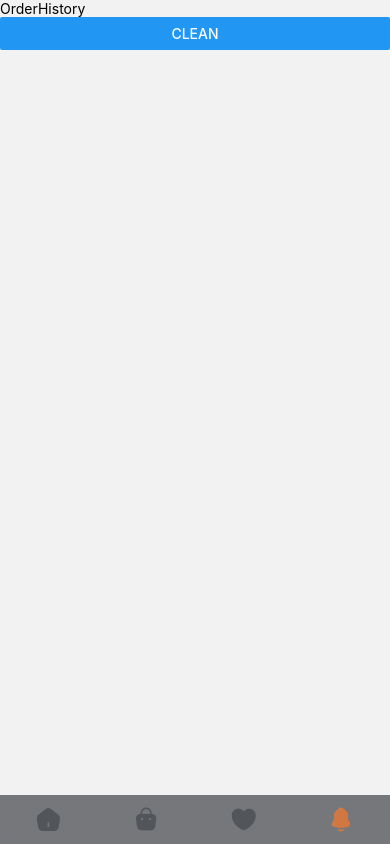
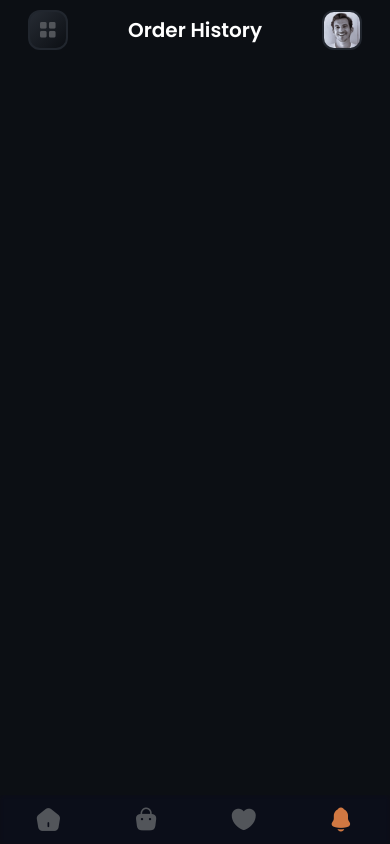
Before and after one commit to MarcosVel/coffee-shop, a React Native app: screen /History in a window 390 px wide. Built offline with nearby package versions, Linux system fonts and the light colour scheme.

Commit message:
feat: refactor HeaderBar and OrderHistory components

```diff
--- a/src/components/HeaderBar.jsx
+++ b/src/components/HeaderBar.jsx
@@ -25,8 +25,9 @@ const HeaderBar = ({ title, onPress }) => {
 const styles = StyleSheet.create({
   container: {
     flexDirection: "row",
-    padding: SPACING.space_28,
     paddingTop: SPACING.space_10,
+    paddingHorizontal: SPACING.space_28,
+    paddingBottom: SPACING.space_12,
     alignItems: "center",
     justifyContent: "space-between",
   },
--- a/src/screens/Home.jsx
+++ b/src/screens/Home.jsx
@@ -239,6 +239,7 @@ const styles = StyleSheet.create({
     fontFamily: FONTFAMILY.poppins_semibold,
     fontSize: FONTSIZE.size_28,
     color: COLORS.primaryWhiteHex,
+    marginTop: SPACING.space_12,
     marginLeft: SPACING.space_28,
   },
   inputContainer: {
--- a/src/screens/OrderHistory.jsx
+++ b/src/screens/OrderHistory.jsx
@@ -1,20 +1,168 @@
-import { Button, SafeAreaView, StyleSheet, Text } from "react-native";
+import { LinearGradient } from "expo-linear-gradient";
+import {
+  FlatList,
+  Image,
+  SafeAreaView,
+  StyleSheet,
+  Text,
+  View,
+} from "react-native";
+import { HeaderBar } from "../components";
 import { useStore } from "../store/store";
+import { COLORS, FONTFAMILY } from "../theme/theme";
+
+const Order = ({ item }) => (
+  <View style={styles.order}>
+    <View style={styles.header}>
+      <View>
+        <Text style={styles.title}>Order Date</Text>
+        <Text style={styles.date}>{item.OrderDate}</Text>
+      </View>
+      <View>
+        <Text style={styles.title}>Total Amount</Text>
+        <Text style={styles.total}>${item.CartListPrice.toFixed(2)}</Text>
+      </View>
+    </View>
+
+    <View style={{ gap: 20 }}>
+      {item.Orders.map((orderItem) => {
+        console.log("orderItem", orderItem);
+        return orderItem.CartList.map((cartItem) => (
+          <LinearGradient
+            key={cartItem.id}
+            style={styles.orderItem}
+            start={{ x: 0, y: 0 }}
+            end={{ x: 1, y: 1 }}
+            colors={[COLORS.primaryGreyHex, COLORS.primaryBlackHex]}
+          >
+            <View style={styles.orderItemHeader}>
+              <Image source={cartItem.imagelink_square} style={styles.image} />
+              <View>
+                <Text style={styles.orderItemName}>{cartItem.name}</Text>
+                <Text style={styles.special_ingredient}>
+                  {cartItem.special_ingredient}
+                </Text>
+              </View>
+              <Text style={styles.orderItemPrice}>
+                <Text style={{ color: COLORS.primaryOrangeHex }}>$ </Text>
+                {parseFloat(cartItem.ItemPrice).toFixed(2)}
+              </Text>
+            </View>
+          </LinearGradient>
+        ));
+      })}
+    </View>
+  </View>
+);
 
 const OrderHistory = () => {
   const OrderHistoryList = useStore((state) => state.OrderHistoryList);
   const cleanOrderHistory = useStore((state) => state.cleanOrderHistory);
 
-  console.log("OrderHistoryList", OrderHistoryList);
+  const groupedOrders = OrderHistoryList.reduce((acc, item) => {
+    const date = new Date(item.OrderDate);
+    const hour = date.getHours() < 10 ? `0${date.getHours()}` : date.getHours();
+    const minutes =
+      date.getMinutes() < 10 ? `0${date.getMinutes()}` : date.getMinutes();
+    const formattedDate = `${date.toDateString()} ${hour}:${minutes}`;
+
+    if (!acc[formattedDate]) {
+      acc[formattedDate] = {
+        OrderDate: formattedDate,
+        CartListPrice: 0,
+        Orders: [],
+      };
+    }
+
+    acc[formattedDate].CartListPrice += parseFloat(item.CartListPrice); // Sum the CartListPrice
+    acc[formattedDate].Orders.push(item);
+    return acc;
+  }, {});
+
+  const transformedArray = Object.values(groupedOrders);
+
+  console.log("transformedArray", transformedArray);
 
   return (
-    <SafeAreaView>
-      <Text>OrderHistory</Text>
-      <Button title="Clean" onPress={() => cleanOrderHistory()} />
+    <SafeAreaView style={styles.safeArea}>
+      <HeaderBar title="Order History" onPress={() => cleanOrderHistory()} />
+
+      <FlatList
+        data={transformedArray}
+        keyExtractor={(item) => item.OrderDate}
+        renderItem={({ item }) => <Order item={item} />}
+        contentContainerStyle={styles.list}
+      />
     </SafeAreaView>
   );
 };
 
-const styles = StyleSheet.create({});
+const styles = StyleSheet.create({
+  safeArea: {
+    backgroundColor: COLORS.primaryBlackHex,
+    flex: 1,
+  },
+  list: {
+    marginTop: 8,
+    paddingHorizontal: 32,
+    paddingBottom: 96,
+    gap: 24,
+  },
+  order: {},
+  header: {
+    flexDirection: "row",
+    alignItems: "center",
+    justifyContent: "space-between",
+    marginBottom: 8,
+  },
+  title: {
+    color: COLORS.primaryWhiteHex,
+    fontSize: 14,
+    fontFamily: FONTFAMILY.poppins_semibold,
+  },
+  date: {
+    color: COLORS.primaryWhiteHex,
+    fontSize: 14,
+    fontFamily: FONTFAMILY.poppins_light,
+  },
+  total: {
+    color: COLORS.primaryOrangeHex,
+    fontSize: 14,
+    fontFamily: FONTFAMILY.poppins_regular,
+    textAlign: "right",
+  },
+  orderItem: {
+    padding: 16,
+    paddingTop: 12,
+    borderRadius: 24,
+  },
+  orderItemHeader: {
+    flexDirection: "row",
+    alignItems: "center",
+    justifyContent: "space-between",
+    gap: 16,
+  },
+  image: {
+    width: 60,
+    height: 60,
+    borderRadius: 16,
+  },
+  orderItemName: {
+    color: COLORS.primaryWhiteHex,
+    fontSize: 16,
+    fontFamily: FONTFAMILY.poppins_regular,
+  },
+  special_ingredient: {
+    color: COLORS.primaryWhiteHex,
+    fontSize: 12,
+    fontFamily: FONTFAMILY.poppins_light,
+  },
+  orderItemPrice: {
+    color: COLORS.primaryWhiteHex,
+    fontSize: 20,
+    fontFamily: FONTFAMILY.poppins_semibold,
+    marginLeft: "auto",
+  },
+});
 
 export default OrderHistory;
```
